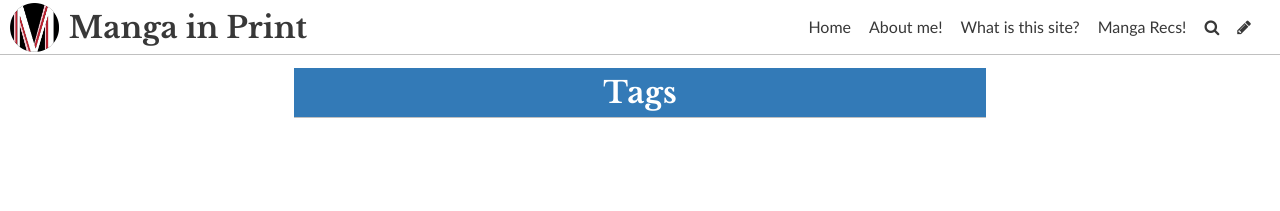
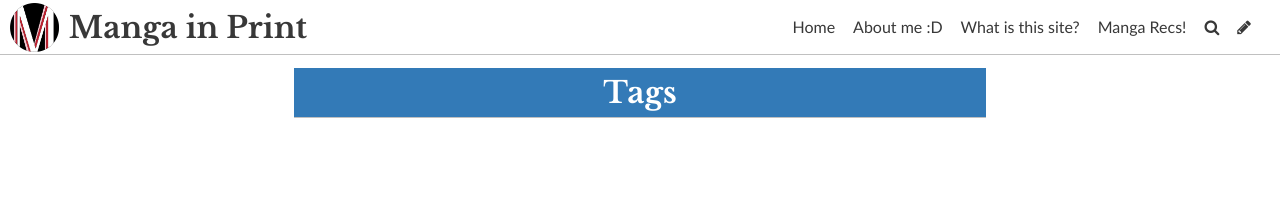
Before and after one commit to emmapollard/typographicdesign, a Jekyll site: the page built from pages/tags.md, in a window 1280 px wide. Shown: the top 211 px of the page. Built offline with Jekyll 4.4.1, drawn with Linux system fonts in a browser that asks for light colours; some web fonts are replaced.

```diff
--- a/_data/settings.yml
+++ b/_data/settings.yml
@@ -12,6 +12,6 @@ gridlayout: true
 fixednavbar: true
 upzoom: true
 items:
-  - name: "About me! "
+  - name: About me :D
     siteurl: /aboutme/
     tab: true
```
